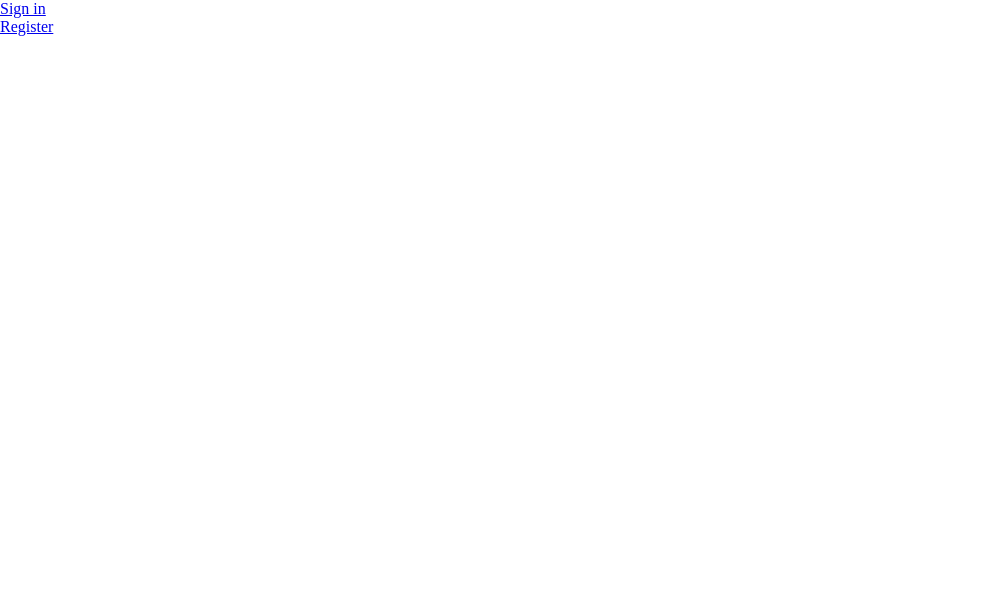
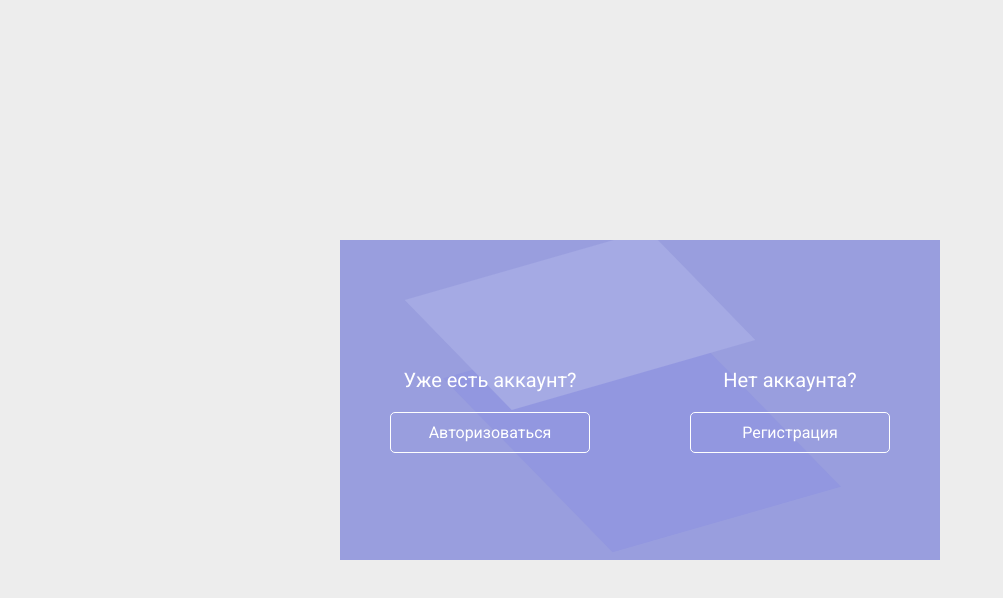
Before and after one commit to Seryozha-v0/auth-front, a React (Create React App) app: page / in a window 1280 px wide. Shown: the top 598 px of the page, without its empty margins (0-1003 px from the left). Built offline with nearby package versions, Linux system fonts and the light colour scheme; no server answers.

Commit message:
bug fixed

```diff
--- a/src/pages/Home.js
+++ b/src/pages/Home.js
@@ -1,14 +1,11 @@
 import { useDispatch, useSelector } from 'react-redux';
-import { Link } from 'react-router-dom';
+import { Link, useParams } from 'react-router-dom';
 import { fetchLogOut, fetchLogin, selectIsAuth } from '../redux/slices/auth';
 import './index.css';
 
 function Home() {
     const isAuth = useSelector(selectIsAuth);
     const dispatch = useDispatch();
-
-
-    console.log(isAuth);
 
     const onClickLogout = async (values) => {
         if (window.confirm('Выйти из аккаунта?')) {
@@ -21,16 +18,56 @@ function Home() {
     }
 
     return (
-        <>
-            {isAuth ? (
-                <button onClick={onClickLogout} type="button">Выйти из аккаунта</button>
-            ) : (
-                <>
-                    <p><Link to='/auth'>Sign in</Link></p>
-                    <p><Link to='/register'>Register</Link></p>
-                </>
-            )}
-        </>
+        <div className='wrapper-forms'>
+            <div className='container'>
+                <div className="box"></div>
+                <div className="container-forms">
+                    <div className="container-info">
+
+                        {isAuth ? (
+                            <div className="info-item">
+                                <div className="table">
+                                    <div className="table-cell">
+                                        <p>
+                                            {`Добро пожаловать ${isAuth.name}!`}
+                                        </p>
+                                        <button onClick={onClickLogout} type="button" className="btn">Выйти из аккаунта</button>
+                                    </div>
+                                </div>
+                            </div>
+                        ) : (
+                            <>
+                                <div className="info-item">
+                                    <div className="table">
+                                        <div className="table-cell">
+                                            <p>
+                                                Уже есть аккаунт?
+                                            </p>
+                                            <Link to='/auth' className="btn">
+                                                Авторизоваться
+                                            </Link>
+                                        </div>
+                                    </div>
+                                </div>
+                                <div className="info-item">
+                                    <div className="table">
+                                        <div className="table-cell">
+                                            <p>
+                                                Нет аккаунта?
+                                            </p>
+                                            <Link to='/register' className="btn">
+                                                Регистрация
+                                            </Link>
+                                        </div>
+                                    </div>
+                                </div>
+                            </>
+                        )}
+
+                    </div>
+                </div>
+            </div>
+        </div>
     )
 
 };
--- a/src/pages/login/index.js
+++ b/src/pages/login/index.js
@@ -11,7 +11,7 @@ function Auth() {
         register,
         handleSubmit,
         setError,
-        formState: { errors, isValid }
+        formState: { errors }
     } = useForm({
         defaultValues: {
             email: '',
--- a/src/pages/register/index.js
+++ b/src/pages/register/index.js
@@ -1,30 +1,11 @@
 import React from 'react';
 import { useForm } from 'react-hook-form';
 import { useDispatch, useSelector } from 'react-redux';
-import { Link, Navigate, redirect } from 'react-router-dom';
-import { fetchLogin, fetchRegister, selectIsAuth } from '../../redux/slices/auth';
-import axios from '../../axios';
+import { Link, Navigate } from 'react-router-dom';
+import { fetchRegister, selectIsAuth } from '../../redux/slices/auth';
 
 function Registr() {
     const isAuth = useSelector(selectIsAuth);
-    const [avatarUrl, setAvatarUrl] = React.useState('');
-
-    const inputFileRef = React.useRef(null);
-    const handleChangeFile = async (e) => {
-        try {
-            const formData = new FormData();
-            const file = e.target.files[0];
-            formData.append('image', file);
-            const { data } = await axios.post('/upload', formData);
-            setAvatarUrl(data.url);
-        } catch (error) {
-            console.log(error);
-            alert('Ошибка загрузки файла');
-        }
-    };
-    const onClickRemoveImage = () => {
-        setAvatarUrl('');
-    };
 
     const dispatch = useDispatch();
     const {
@@ -43,7 +24,6 @@ function Registr() {
     });
 
     const onSubmit = async (values) => {
-        values.avatarUrl = avatarUrl;
         const data = await dispatch(fetchRegister(values));
 
         if ('error' in data) {
@@ -56,8 +36,6 @@ function Registr() {
     if (isAuth) {
         console.log(true);
         return <Navigate to="/" />;
-    } else {
-        console.log(false);
     }
 
     return (
```
